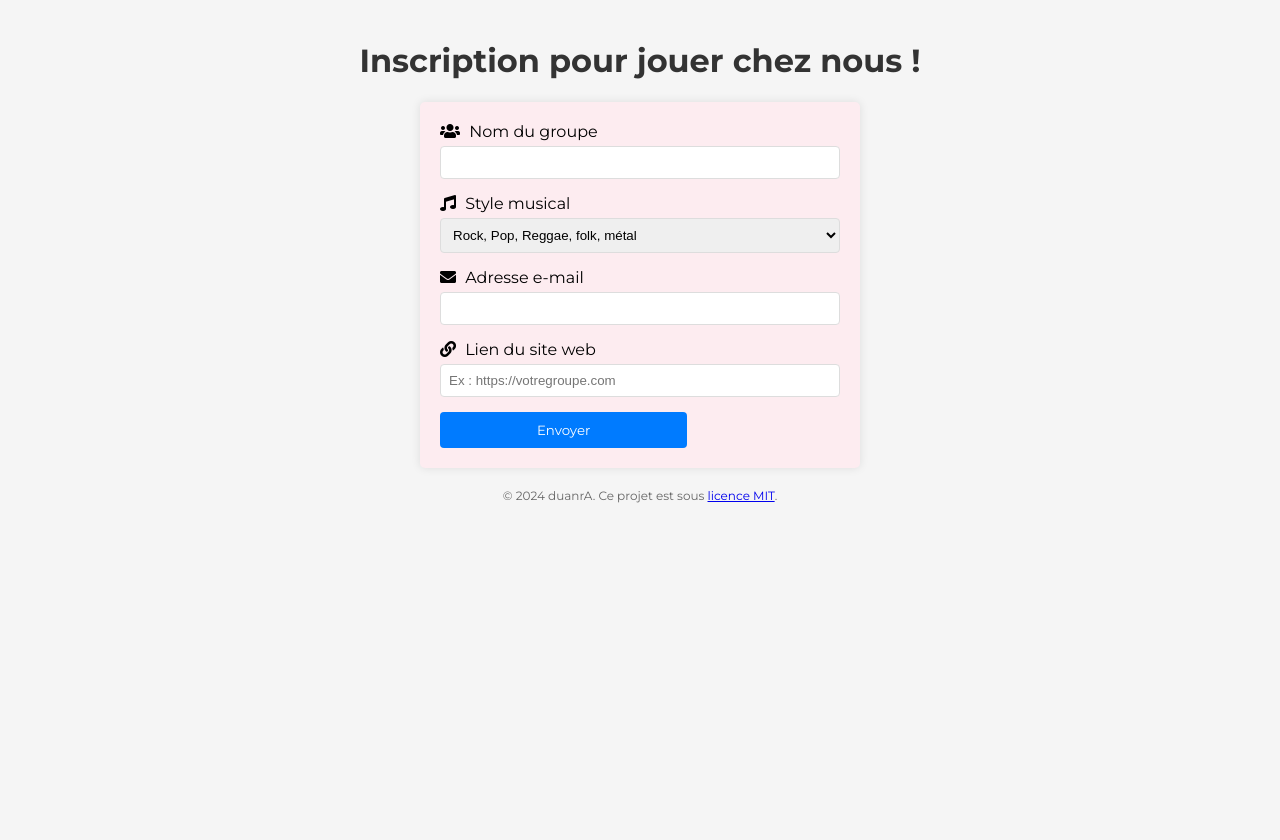
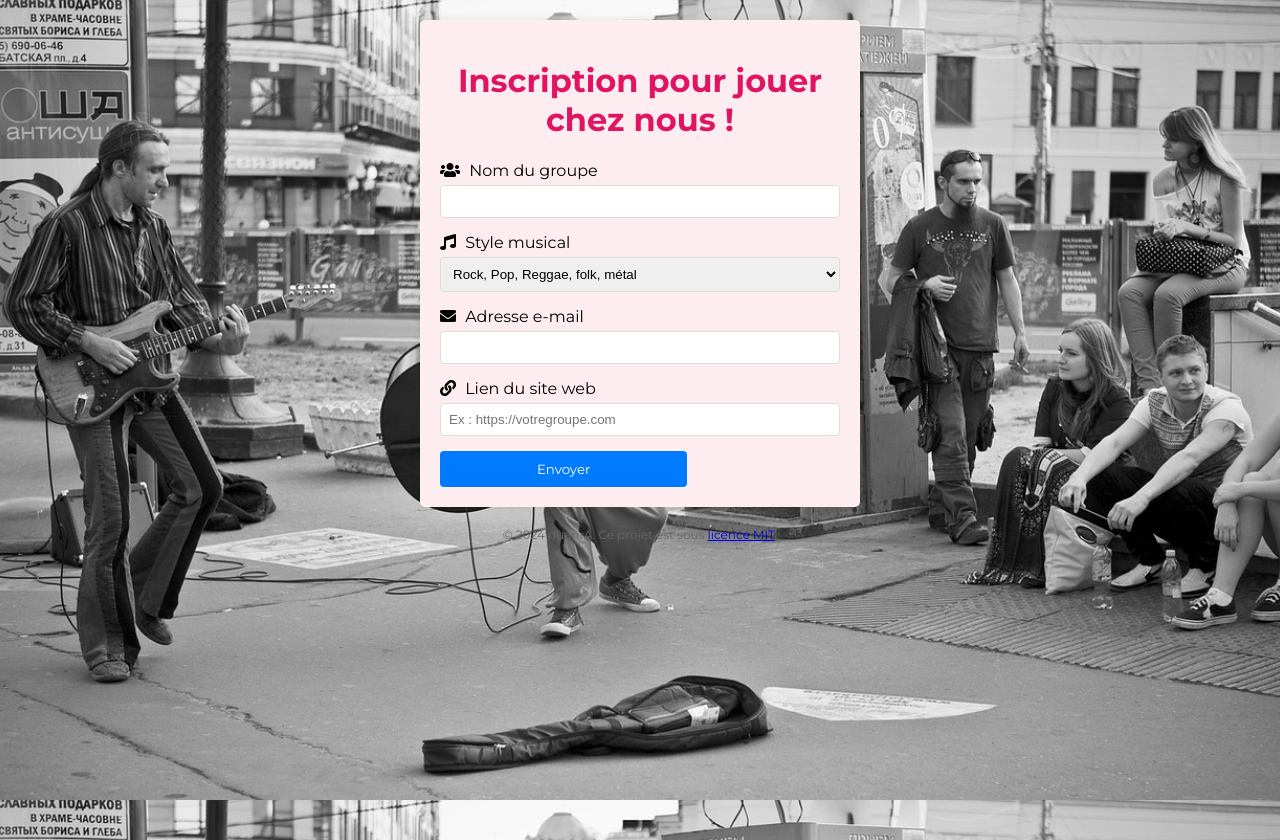
Before and after one commit to arnaudbonnafoux/formulaire_1, a plain HTML site: page index.html in a window 1280 px wide. Before the commit the page ends 800 px from the top, so only its background shows below. Drawn offline with Linux system fonts and the light colour scheme.

Commit message:
ajout_bacground_image

```diff
--- a/index.html
+++ b/index.html
@@ -12,15 +12,22 @@
     <link rel="stylesheet" href="https://fonts.googleapis.com/css2?family=Montserrat:wght@400;700&display=swap">
 
     <style>
+
         body {
-            background-color: #F5F5F5;
-            margin: 0;
-            padding: 20px;
-            font-family: 'Montserrat', sans-serif;
-        }
+        background-image: url('background_image_2.jpg'); /* Remplace par le chemin de ton image */
+        background-size: cover;
+        background-repeat: no-repeat;
+        background-position: center;
+        background-attachment: fixed; /* Fixe l'image de fond pour qu'elle reste en place lors du défilement */
+        margin: 0;
+        padding: 20px;
+        font-family: 'Montserrat', sans-serif;
+        min-height: 100vh; /* Assure que le fond couvre au moins la hauteur de l'écran */
+            }
+
 
         h1 {
-            color: #333;
+            color: #E11462;
             text-align: center;
             font-family: 'Montserrat', sans-serif;
         }
@@ -86,8 +93,8 @@
     </style>
 </head>
 <body>
-    <h1>Inscription pour jouer chez nous !</h1>
     <form>
+        <h1>Inscription pour jouer chez nous !</h1>
         <div>
             <label for="nom_groupe">
                 <i class="fas fa-users" style="margin-right: 5px;"></i>
```
Also changed, not shown: background_image_2.jpg (added).
